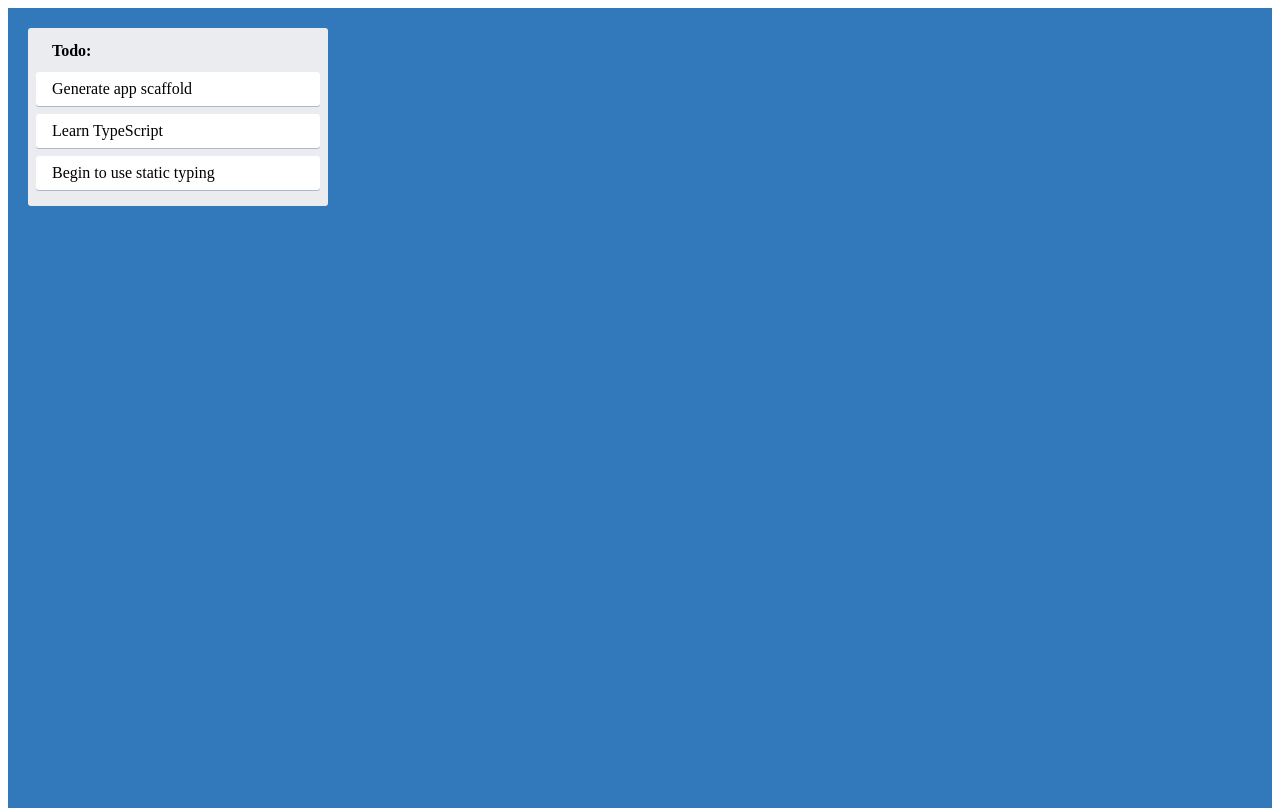
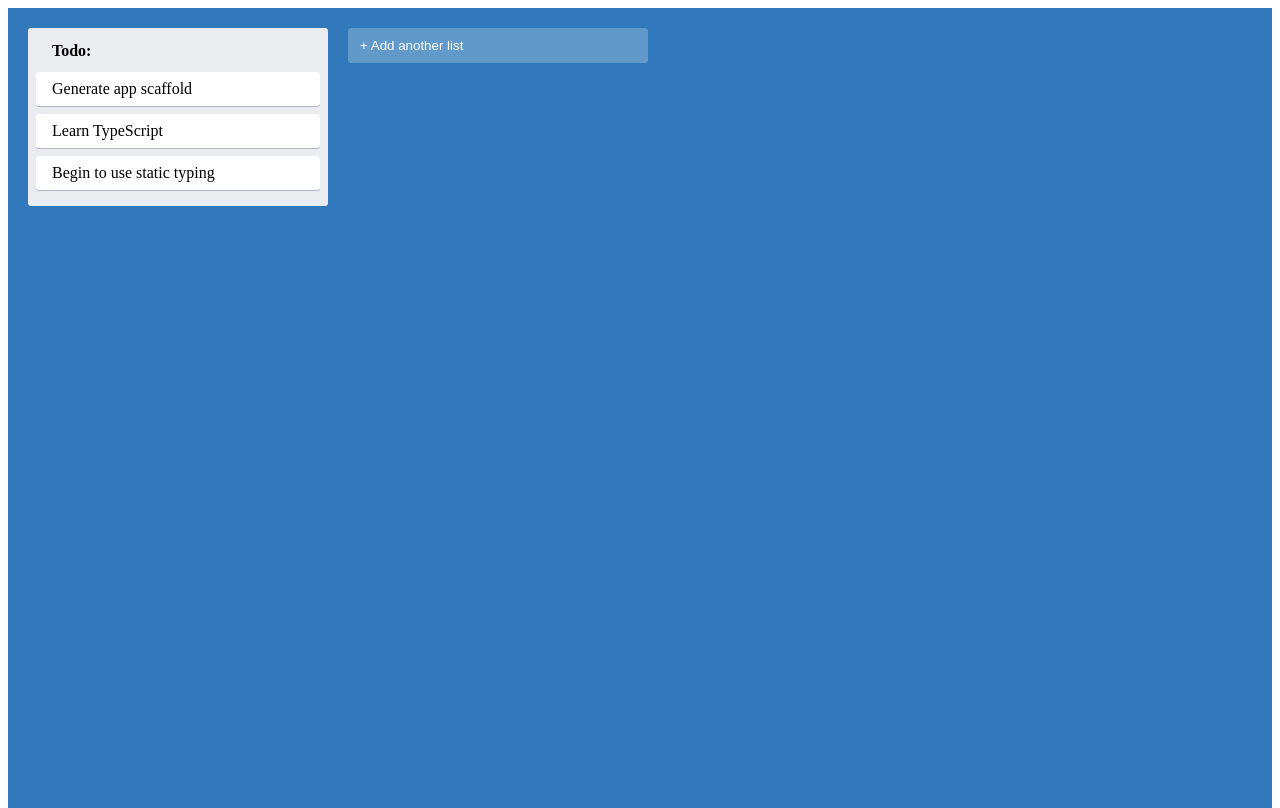
Before and after one commit to layoayeni/trello-clone, a React (Create React App) app: page / in a window 1280 px wide. Built offline with nearby package versions, Linux system fonts and the light colour scheme.

Commit message:
Created AddNewItem Component and added it to the App Component

```diff
--- /dev/null
+++ b/src/AddNewItem.tsx
@@ -0,0 +1,25 @@
+import { useState } from "react";
+import { AddItemButton } from "./styles";
+
+//Create AddNewItem Component using State
+
+type AddNewItemProps = {
+    onAdd(text: string): void
+    toggleButtonText: string
+    dark?: boolean
+}
+
+export const AddNewItem = (props: AddNewItemProps) => {
+    const [showForm, setShowForm] = useState(false)
+    const { onAdd, toggleButtonText, dark } = props
+
+    if (showForm) {
+        //We show item creation form here
+    }
+
+    return (
+        <AddItemButton dark={dark} onClick={() => setShowForm(true)}>
+            {toggleButtonText}
+        </AddItemButton>
+    )
+}
--- a/src/App.tsx
+++ b/src/App.tsx
@@ -1,10 +1,12 @@
 import { AppContainer } from './styles'
 import { Column } from "./Column"
+import { AddNewItem } from './AddNewItem'
 
 export const App = () => {
   return (
     <AppContainer>
       <Column text="Todo:" />
+      <AddNewItem toggleButtonText="+ Add another list" onAdd={console.log} />
     </AppContainer>
   )
 }
--- a/src/styles.ts
+++ b/src/styles.ts
@@ -1,4 +1,8 @@
 import styled from "styled-components"
+
+type AddItemButtonProps = {
+    dark?: boolean
+}
 
 //AppContainer Component
 export const AppContainer = styled.div`
@@ -38,3 +42,19 @@
     border-radius: 3px;
     box-shadow: #091e4240 0px 1px 0px 0px;
 `
+
+export const AddItemButton = styled.button<AddItemButtonProps>`
+    background-color: #ffffff3d;
+    border-radius: 3px;
+    border: none;
+    color: ${(props) => (props.dark ? "#000" : "#fff")};
+    cursor: pointer;
+    max-width: 300px;
+    padding: 10px 12px;
+    text-align: left;
+    transition: background 85ms ease-in;
+    width: 100%;
+    &:hover {
+        background-color: #ffffff52;
+    }
+`
```
